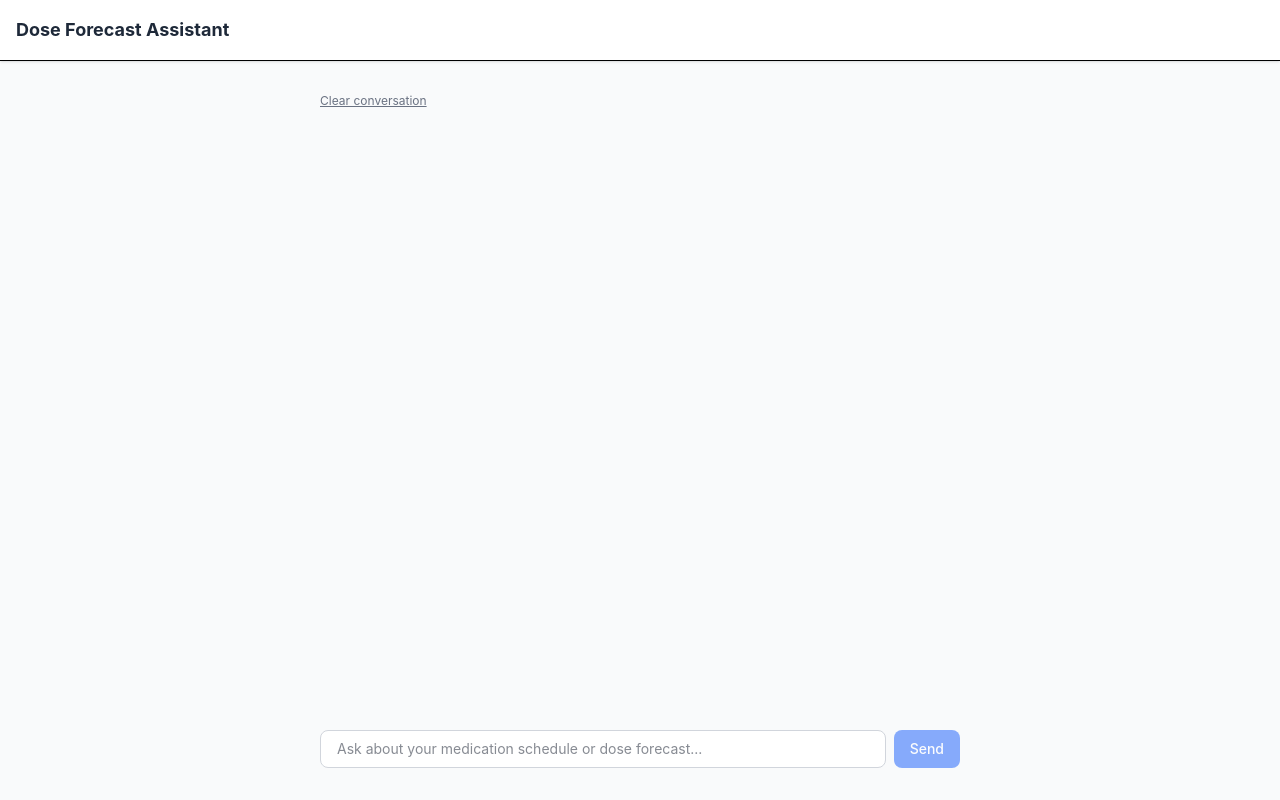
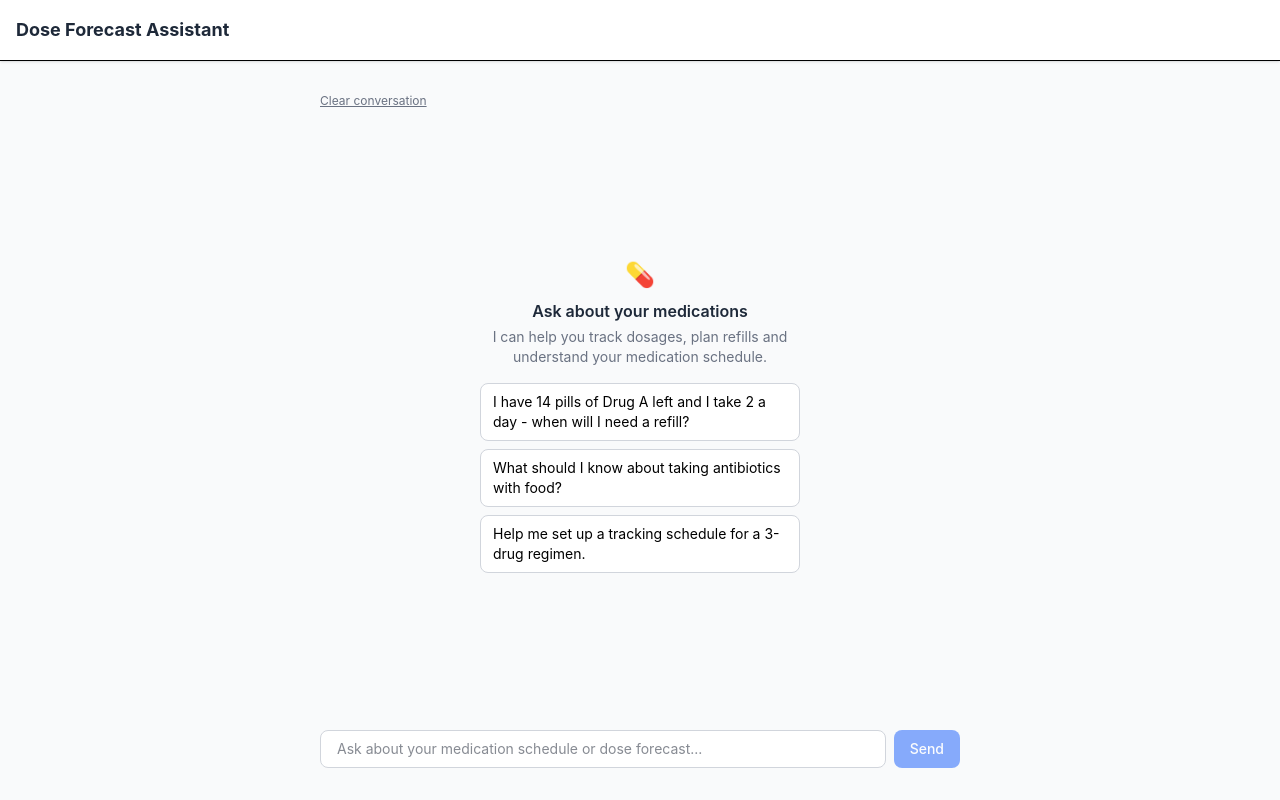
Before and after one commit to TehreemFarooq-cs/dose-forecast-tracker, a Next.js app: page / in a window 1280 px wide. Built offline with nearby package versions, Linux system fonts and the light colour scheme.

Commit message:
feat: add first-run empty state with click-to-fill examples

```diff
--- a/components/ChatInterface.tsx
+++ b/components/ChatInterface.tsx
@@ -132,6 +132,33 @@ export default function ChatInterface() {
         onScroll={handleScroll}
         className="flex-1 overflow-y-auto space-y-4 mb-4 min-h-0"
       >
+        {hasLoaded && messages.length === 0 && (
+      <div className="flex flex-col items-center justify-center h-full text-center px-4">
+         <p className="text-2xl mb-2">💊</p>
+         <h2 className="font-semibold text-gray-800 mb-1">Ask about your medications</h2>
+         <p className="text-sm text-gray-500 mb-4 max-w-xs">
+          I can help you track dosages, plan refills and understand your medication schedule.
+        </p>
+      <div className="flex flex-col gap-2 w-full max-w-xs">
+        {[
+        'I have 14 pills of Drug A left and I take 2 a day - when will I need a refill?',
+        'What should I know about taking antibiotics with food?',
+        'Help me set up a tracking schedule for a 3-drug regimen.',
+        ].map((example) => (
+        <button
+          key={example}
+          onClick={() => {
+            sendMessage({ text: example });
+            isPinnedRef.current = true;
+          }}
+          className="text-left text-sm bg-white border border-gray-300 rounded-lg px-3 py-2 hover:bg-gray-50 hover:border-blue-400 transition-colors"
+        >
+          {example}
+        </button>
+      ))}
+      </div>
+  </div>
+)}
         {messages.map((m) => (
           <div
             key={m.id}
```
